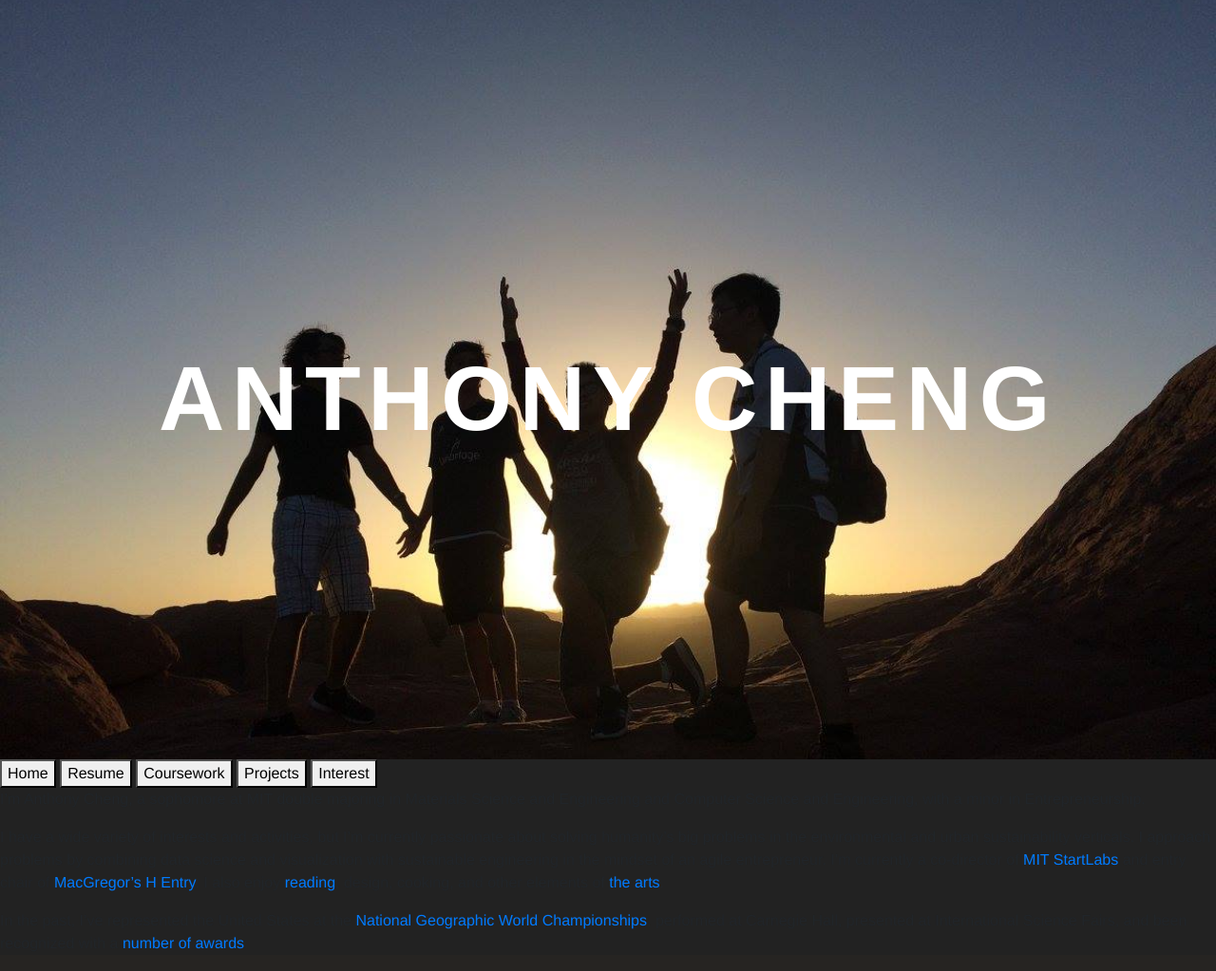
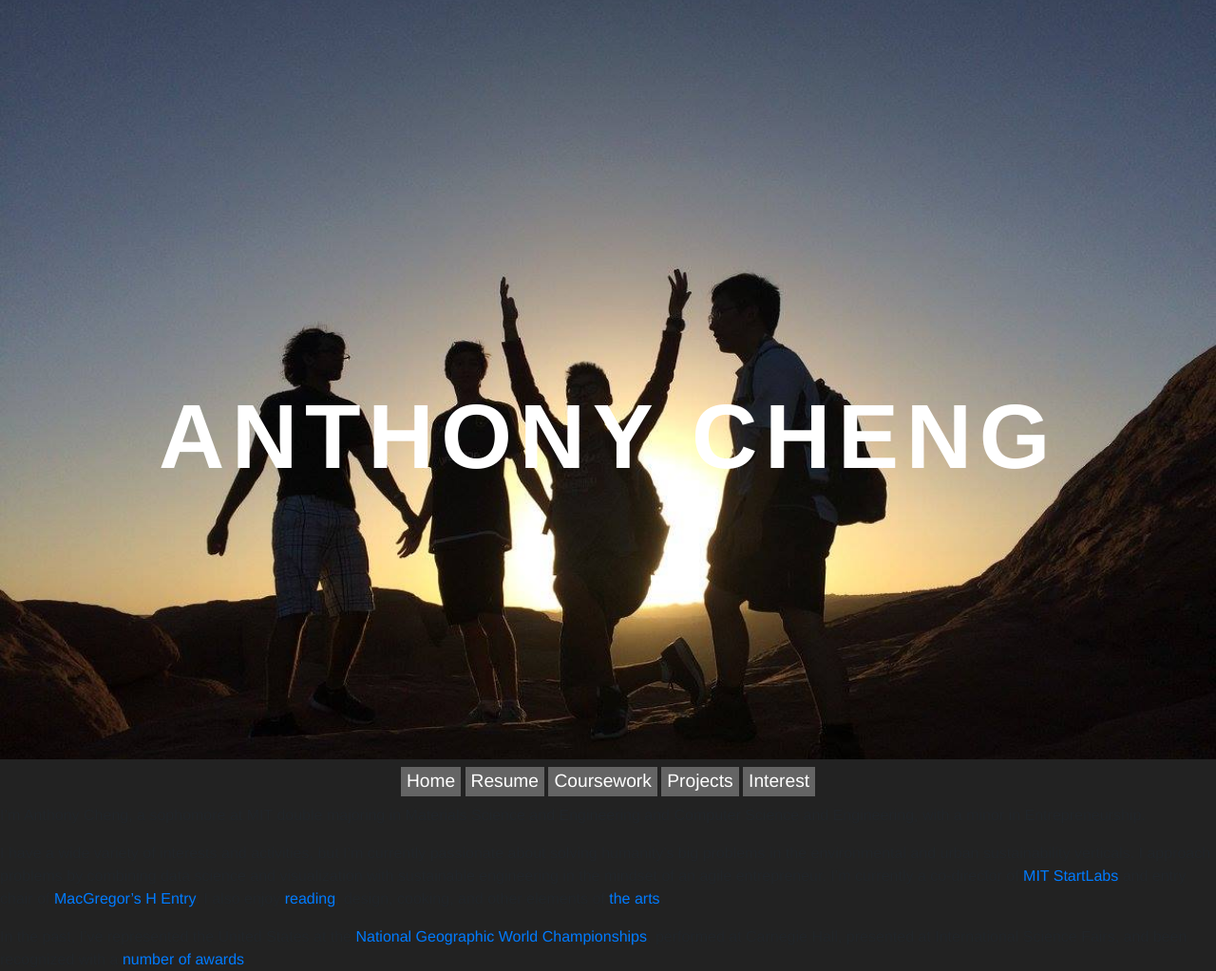
Before and after one commit to acheng98/acheng98.github.io, a PHP site: page / in a window 1280 px wide. Shown: the whole page at 95% size. Before the commit the page ends 1000 px from the top, so only its background shows below. Run offline with PHP 8.4, Linux system fonts and the light colour scheme; some libraries are stand-ins or nearby versions.

Commit message:
Change Buttons to Menu

```diff
--- a/styles.css
+++ b/styles.css
@@ -30,7 +30,7 @@ body {
 h1 {
 	position: relative;
 	text-align: center;
-	top: 45%;
+	top: 50%;
 	left: 0;
 	width: 100%;
 	clear: none;
@@ -49,20 +49,35 @@ h1 {
 hr {
 }
 
-/*-------------------------------------TABS--------------------------------------*/
+/*-------------------------------------Menu--------------------------------------*/
 
-#tabs {
+#menu {
+	width: 40em;
+	margin: auto;
+	text-align: center;
+	padding: 0.5em 0em;
 }
 
 button {
+	border: none;
+	outline: none;
+	background-color: rgb(100, 100, 100);
+	color: #FFFFFF;
+	font-size: 1.2em;
+	text-align: center;
+	text-decoration: none;
+	display: inline-block;
+	margin: none;
 }
 
 button:hover {
+	cursor: pointer;
+	color: rgb(255, 223, 0);
 }
 
 button.active {
+	color: color: rgb(255, 223, 0);
 }
-
 /*---------------------------------MAIN CONTENT----------------------------------*/
 
 #main-content {
```
